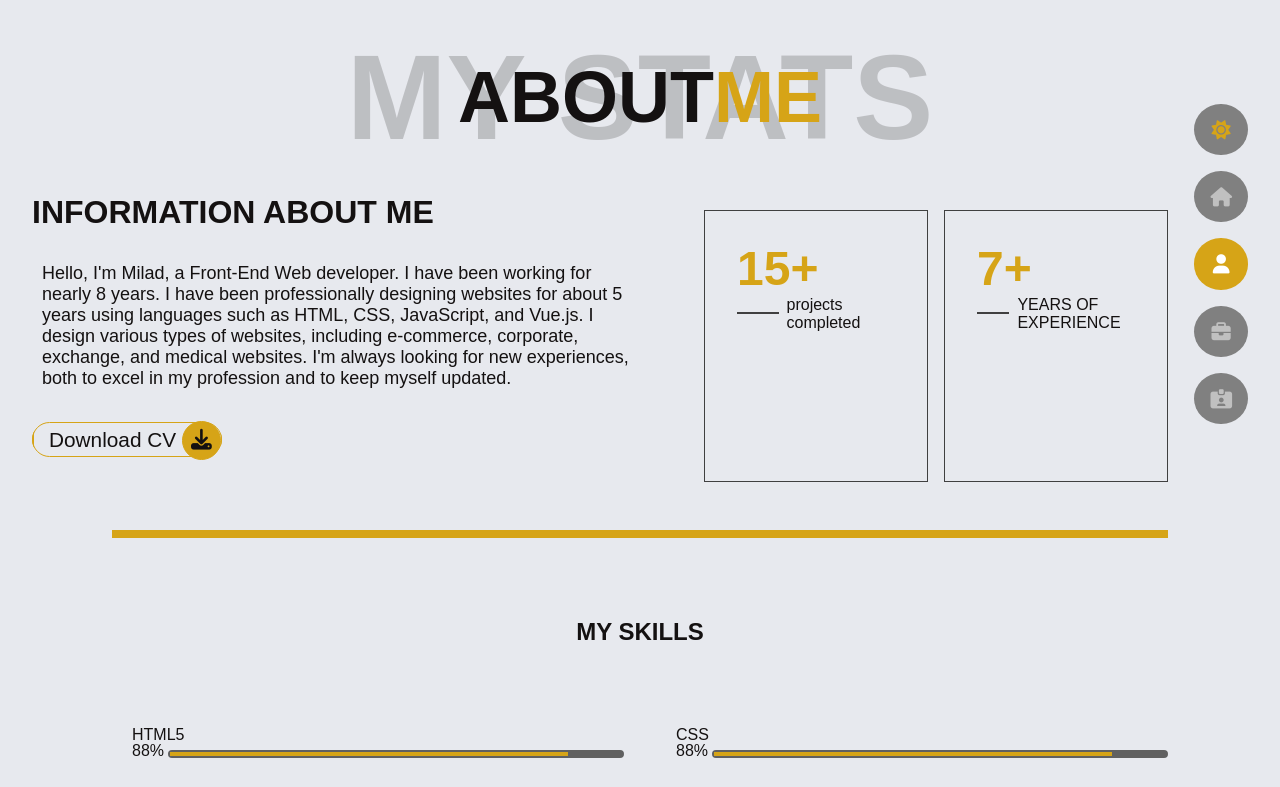
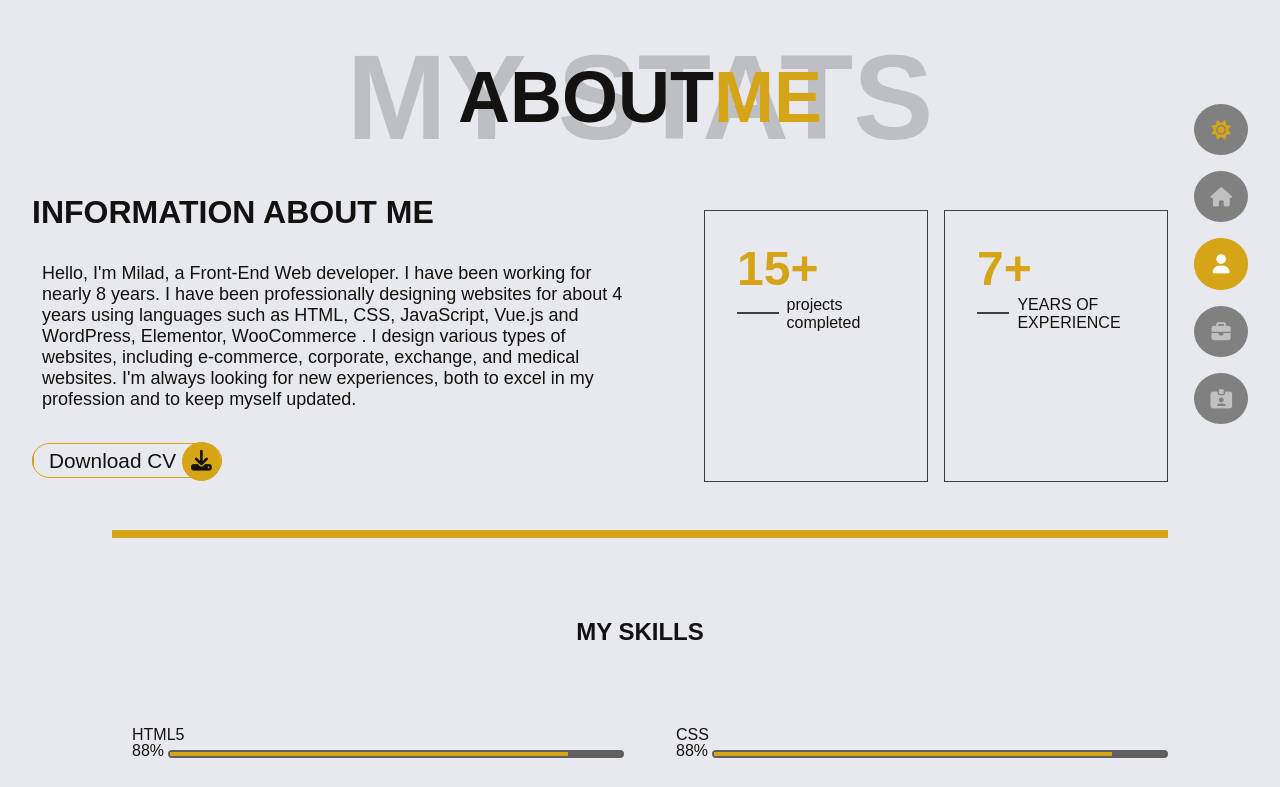
Before and after one commit to milad5108/My-Website.github.io, a plain HTML site: page index.html in a window 1280 px wide. Both pictures are taken after a click on the button 1221 px from the left and 264 px from the top of the page. Shown: the top 787 px of the page. Drawn offline with Linux system fonts and the light colour scheme.

Commit message:
index.html

```diff
--- a/index.html
+++ b/index.html
@@ -68,8 +68,8 @@
           <h1>INFORMATION ABOUT ME</h1>
           <p>
             Hello, I'm Milad, a Front-End Web developer. I have been working for nearly 8 years.
-            I have been professionally designing websites for about 5
-            years using languages such as HTML, CSS, JavaScript, and Vue.js. I design
+            I have been professionally designing websites for about 4
+            years using languages such as HTML, CSS, JavaScript, Vue.js and WordPress, Elementor, WooCommerce . I design
             various types of websites, including e-commerce, corporate, exchange, and
             medical websites. I'm always looking for new experiences, both to excel in
             my profession and to keep myself updated.
```
